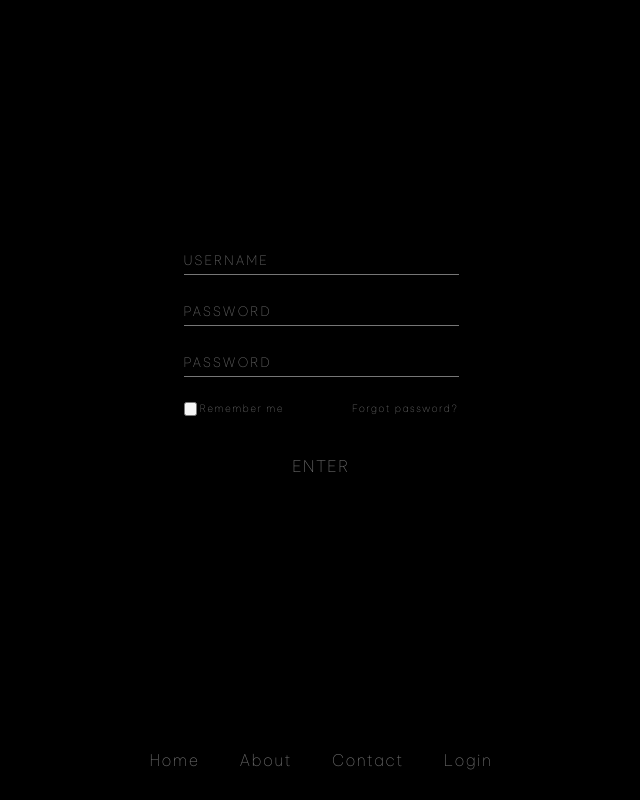
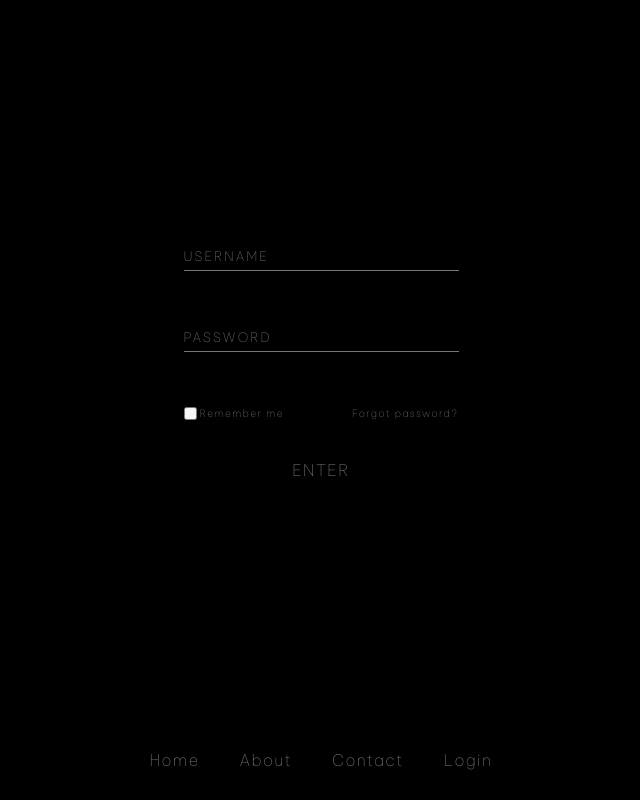
Before and after one commit to c2kle/industry-standard, a React (Create React App) app in the folder client/: page / in a window 1280 px wide. Both pictures are taken after a click on the item "Login". Shown: the whole page, without its empty margins (319-959 px from the left). Built offline with nearby package versions, Linux system fonts and the light colour scheme.

Commit message:
marginincrease

```diff
--- a/client/src/components/Login.js
+++ b/client/src/components/Login.js
@@ -18,7 +18,7 @@ if (username === 'SILKROAD' || password === 'ADMIN') {
   return (
     <form  className="login-form" onSubmit={(e) => {e.preventDefault();onSubmitHandler(e)} }>
     <input className="login-form__input" type="text" name="username" autoComplete="off" placeholder="Username"></input>
-    <input className="login-form__input" type="password" name="password" autoComplete="off" placeholder="Password"></input>
+
     <input className="login-form__input" type="password" name="password" autoComplete="off" placeholder="Password"></input>
     <div className="login-form__adjust-box">
       <label className="login-form__adjust-box__checkbox-label"><input className="login-form__adjust-box__checkbox-label__checkbox" type="checkbox"></input><span className="login-form__adjust-box__checkbox-label__span">Remember me</span></label>
--- a/client/src/componentsStyle/login.css
+++ b/client/src/componentsStyle/login.css
@@ -14,7 +14,7 @@
     border-width: 0px 0px .5px 0px;
     border-radius: 0px;
     background-color: black;
-    margin-bottom: 20px;
+    margin-bottom: 50px;
     color:rgb(118,118,118);
     text-align: left;
     font-family: 'Be Vietnam Pro','sans-serif';
```
Also changed, not shown: 11 other files (tests, documents, lock files or other folders).
